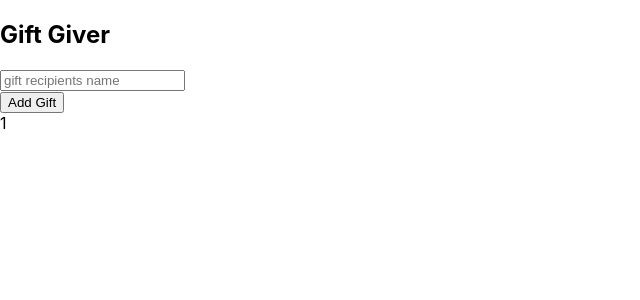
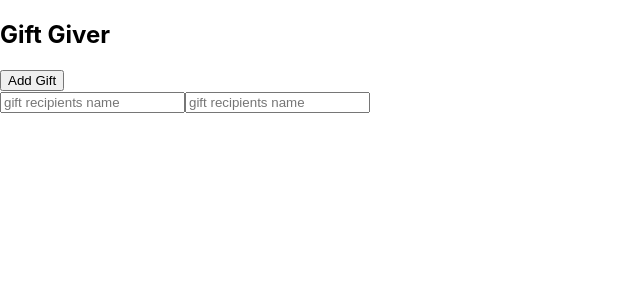
Before and after one commit to gabebravo/enzyme-basic-tdd, a React (Create React App) app: page / in a window 1280 px wide. Both pictures are taken after a click on the button "Add Gift". Shown: the top 300 px of the page, without its empty margins (0-640 px from the left). Built offline with nearby package versions, Linux system fonts and the light colour scheme.

Commit message:
Added tests for Gifts

```diff
--- a/src/components/App.js
+++ b/src/components/App.js
@@ -11,14 +11,12 @@ export default class App extends Component {
       gifts: [...prevGifts.gifts, { id: prevGifts.gifts.length + 1 }]
     }));
 
-  renderGifts = () =>
-    [...this.state.gifts].map(gift => <div key={gift.id}>{gift.id}</div>);
+  renderGifts = () => [...this.state.gifts].map(gift => <Gift key={gift.id} />);
 
   render() {
     return (
       <div>
         <h2>Gift Giver</h2>
-        <Gift />
         <button onClick={this.addGift}>Add Gift</button>
         <div id="gifts-wrapper">
           {this.state.gifts && this.renderGifts(this.state.gifts)}
--- a/src/components/Gift.js
+++ b/src/components/Gift.js
@@ -6,7 +6,7 @@ export default class Gift extends Component {
     present: ''
   };
 
-  handleChange = ev => this.setState({ person: ev.target.value });
+  handleChange = ev => this.setState({ [ev.target.name]: ev.target.value });
 
   render() {
     return (
@@ -17,6 +17,12 @@ export default class Gift extends Component {
           className="input-person"
           name="person"
         />
+        <input
+          onChange={this.handleChange}
+          placeholder="gift recipients name"
+          className="input-present"
+          name="present"
+        />
       </div>
     );
   }
```
Also changed, not shown: 2 other files (tests, documents, lock files or other folders).
